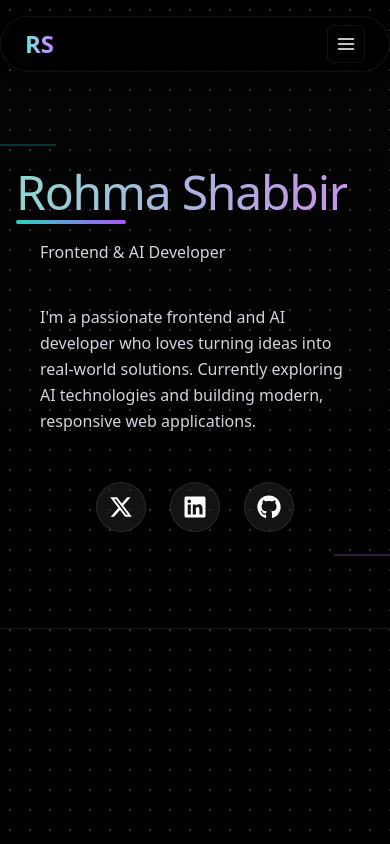
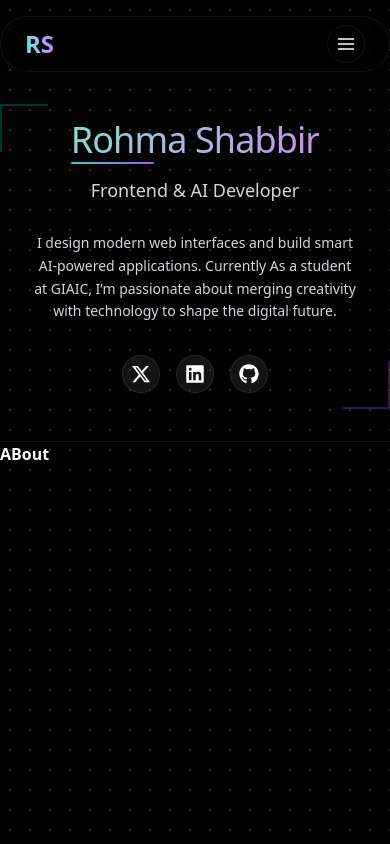
Before and after one commit to RohmaShabbir/Portfolio, a Next.js app: page / in a window 390 px wide. Built offline with nearby package versions, Linux system fonts and the light colour scheme.

Commit message:
Add initial portfolio code

```diff
--- a/src/app/globals.css
+++ b/src/app/globals.css
@@ -2,6 +2,11 @@
 @import "tw-animate-css";
 
 @custom-variant dark (&:where(.dark, .dark *));
+
+
+
+
+
 
 /*
 @custom-variant dark (&:is(.dark *));
--- a/src/app/layout.tsx
+++ b/src/app/layout.tsx
@@ -2,6 +2,7 @@ import type { Metadata } from "next";
 import { Geist, Geist_Mono } from "next/font/google";
 import "./globals.css";
 import Navbar from "@/components/Navbar";
+import Link from "next/link";
 
 
 const geistSans = Geist({
@@ -30,7 +31,7 @@ export default function RootLayout({
         className={` ${geistSans.variable} ${geistMono.variable} antialiased`}
       >
         <div className="absolute top-0 z-[-2] h-screen w-screen bg-black bg-[radial-gradient(#ffffff33_1px,#000000_1px)] bg-[size:20px_20px]"></div>
-
+        <Link href="https://fonts.googleapis.com/css2?family=Poppins:wght@100;200&display=swap" rel="stylesheet"></Link>
         <Navbar/>
         {children}
       </body>
--- a/src/app/page.tsx
+++ b/src/app/page.tsx
@@ -1,3 +1,4 @@
+import About from "@/components/About";
 import Hero from "@/components/Hero";
 
 
@@ -5,6 +6,7 @@ export default function Home() {
   return (
     <main className="">
       <Hero/>
+      <About/>
     </main>
   );
 }
--- /dev/null
+++ b/src/components/About.tsx
@@ -0,0 +1,11 @@
+import React from 'react'
+
+const About = () => {
+  return (
+    <div className='font-bold text-white'>
+      ABout
+    </div>
+  )
+}
+
+export default About
--- a/src/components/Hero.tsx
+++ b/src/components/Hero.tsx
@@ -4,16 +4,16 @@ import { FaXTwitter, FaLinkedin, FaGithub } from 'react-icons/fa6';
 
 const Hero = () => {
   return (
-    <div className='max-w-5xl mx-auto border-b border-neutral-800/50 py-24 px-4 lg:px-8'
+    <div className='max-w-5xl mx-auto border-b border-neutral-800/50 py-12 sm:py-16 md:py-20 lg:py-24 px-4 sm:px-6 lg:px-8'
          style={{ background: 'linear-gradient(to bottom, rgba(38, 38, 38, 0.1), transparent)' }}>
-      <div className='flex flex-col lg:flex-row items-center justify-between gap-10'>
+      <div className='flex flex-col lg:flex-row items-center justify-between gap-8 md:gap-10'>
         {/* Left Side: Content */}
-        <div className='flex flex-col items-start text-left w-full lg:w-1/2 relative'>
-          {/* Decorative elements */}
-          <div className='absolute -top-6 -left-6 w-16 h-16 border-l-2 border-t-2 border-teal-400/30 opacity-80'></div>
-          <div className='absolute -bottom-6 -right-6 w-16 h-16 border-r-2 border-b-2 border-purple-400/30 opacity-80'></div>
+        <div className='flex flex-col items-center md:items-start text-center md:text-left w-full lg:w-1/2 relative'>
+          {/* Decorative elements - visible on all screens */}
+          <div className='absolute -top-4 -left-4 sm:-top-6 sm:-left-6 w-12 h-12 sm:w-16 sm:h-16 border-l-2 border-t-2 border-teal-400/30 opacity-80'></div>
+          <div className='absolute -bottom-4 -right-4 sm:-bottom-6 sm:-right-6 w-12 h-12 sm:w-16 sm:h-16 border-r-2 border-b-2 border-purple-400/30 opacity-80'></div>
 
-          <h1 className='text-5xl sm:text-6xl font-light text-white tracking-tight lg:text-7xl relative'>
+          <h1 className='text-4xl xs:text-5xl sm:text-6xl font-light text-white tracking-tight lg:text-7xl relative'>
             <span style={{
               color: 'transparent',
               backgroundImage: 'linear-gradient(to right, #8bd8d2, #c792ea)',
@@ -22,51 +22,42 @@ const Hero = () => {
             }}>
               Rohma Shabbir
             </span>
-            <span className='absolute -bottom-2 left-0 w-1/3 h-1 rounded-full'
+            <span className='absolute -bottom-1 sm:-bottom-2 left-0 w-1/3 h-0.5 sm:h-1 rounded-full'
                   style={{ background: 'linear-gradient(to right, #2dd4bf, #a855f7)' }}></span>
           </h1>
 
-          <h2 className='text-gray-300 sm:text-2xl font-light lg:text-3xl mt-6'>
-            <span className='px-6 py-1 rounded-lg '
-                  style={{
-                    // backgroundColor: 'rgba(38, 38, 38, 0.5)',
-                    // borderColor: 'rgba(55, 65, 81, 0.5)'
-                  }}>
+          <h2 className='text-gray-300 text-lg sm:text-xl md:text-2xl font-light lg:text-3xl mt-4 sm:mt-6'>
+            <span className='px-3 sm:px-4 py-0.5 sm:py-1 md:px-6 md:py-1 rounded-lg'>
               Frontend & AI Developer
             </span>
           </h2>
 
           {/* About Section */}
-          <p className='text-gray-300 mt-8 text-base sm:text-lg leading-relaxed px-6 py-2 rounded-xl'
-             style={{
-              //  backgroundColor: 'rgba(23, 23, 23, 0.3)',
-              //  backdropFilter: 'blur(10px)',
-              //  border: '1px solid rgba(55, 65, 81, 0.5)'
-             }}>
-            I'm a passionate frontend and AI developer who loves turning ideas into real-world solutions.
-            Currently exploring AI technologies and building modern, responsive web applications.
+          <p className='text-gray-300 mt-5 sm:mt-6 md:mt-8 text-sm xs:text-base sm:text-lg leading-relaxed px-4 sm:px-6 py-2 rounded-xl max-w-md md:max-w-none'>
+          I design modern web interfaces and build smart AI-powered applications.
+          Currently As a student at GIAIC, I’m passionate about merging creativity with technology to shape the digital future.
           </p>
 
           {/* Social Icons */}
-          <div className='flex px-20 gap-6 mt-10 text-white text-2xl relative z-10'>
-            <a href='https://x.com' target='_blank' rel='noopener noreferrer'
-               className='p-3 rounded-full transition-all duration-300 hover:border-teal-400/30'
+          <div className='flex lg:px-20 justify-center md:justify-start gap-4 sm:gap-5 md:gap-6 mt-6 sm:mt-8 md:mt-10 text-white text-xl sm:text-2xl relative z-10'>
+            <a href='https://x.com/X_Rohma?t=J9w1eXHOfDLlpBhWdJ4yuA&s=08' target='_blank' rel='noopener noreferrer'
+               className='p-2 sm:p-3 rounded-full transition-all duration-300 hover:border-teal-400/30'
                style={{
                  backgroundColor: 'rgba(38, 38, 38, 0.5)',
                  border: '1px solid rgba(55, 65, 81, 0.5)'
                }}>
               <FaXTwitter className='hover:text-teal-300 transition' />
             </a>
-            <a href='https://linkedin.com' target='_blank' rel='noopener noreferrer'
-               className='p-3 rounded-full transition-all duration-300 hover:border-blue-400/30'
+            <a href='https://www.linkedin.com/in/rohma-shabbir-216a662ba/' target='_blank' rel='noopener noreferrer'
+               className='p-2 sm:p-3 rounded-full transition-all duration-300 hover:border-blue-400/30'
                style={{
                  backgroundColor: 'rgba(38, 38, 38, 0.5)',
                  border: '1px solid rgba(55, 65, 81, 0.5)'
                }}>
               <FaLinkedin className='hover:text-blue-300 transition' />
             </a>
-            <a href='https://github.com' target='_blank' rel='noopener noreferrer'
-               className='p-3 rounded-full transition-all duration-300 hover:border-purple-400/30'
+            <a href='https://github.com/RohmaShabbir' target='_blank' rel='noopener noreferrer'
+               className='p-2 sm:p-3 rounded-full transition-all duration-300 hover:border-purple-400/30'
                style={{
                  backgroundColor: 'rgba(38, 38, 38, 0.5)',
                  border: '1px solid rgba(55, 65, 81, 0.5)'
@@ -76,22 +67,22 @@ const Hero = () => {
           </div>
         </div>
 
-        {/* Right Side: Gradient Sphere */}
-        <div className='hidden lg:flex w-1/2 justify-center'>
-          <div className='relative w-64 h-64'>
+        {/* Right Side: Gradient Sphere - Visible on all screens but adjusted size */}
+        <div className='hidden lg:flex justify-center mt-8 lg:mt-0 w-full lg:w-1/2'>
+          <div className='relative w-40 h-40 xs:w-48 xs:h-48 sm:w-56 sm:h-56 md:w-60 md:h-60 lg:w-64 lg:h-64'>
             <div className='absolute inset-0 rounded-full opacity-70'
                  style={{
                    background: 'linear-gradient(135deg, rgba(16, 185, 129, 0.2), rgba(168, 85, 247, 0.3), rgba(236, 72, 153, 0.2)',
                    filter: 'blur(20px)',
                    animation: 'pulse 6s cubic-bezier(0.4, 0, 0.6, 1) infinite'
                  }}></div>
-            <div className='absolute inset-4 rounded-full'
+            <div className='absolute inset-2 sm:inset-3 md:inset-4 rounded-full'
                  style={{
                    background: 'linear-gradient(135deg, rgba(16, 185, 129, 0.1), rgba(168, 85, 247, 0.2), rgba(236, 72, 153, 0.1))',
                    border: '1px solid rgba(55, 65, 81, 0.5)',
                    backdropFilter: 'blur(10px)'
                  }}></div>
-            <div className='absolute inset-8 rounded-full'
+            <div className='absolute inset-4 sm:inset-6 md:inset-8 rounded-full'
                  style={{
                    background: 'linear-gradient(135deg, rgba(16, 185, 129, 0.05), rgba(168, 85, 247, 0.1), rgba(236, 72, 153, 0.05))',
                    border: '1px solid rgba(55, 65, 81, 0.3)',
--- a/src/components/Navbar.tsx
+++ b/src/components/Navbar.tsx
@@ -45,7 +45,7 @@ const Navbar = () => {
         <button
           onClick={toggleMenu}
           aria-label="Toggle Menu"
-          className="md:hidden hover:bg-neutral-800/50 border border-neutral-800/50 p-2 rounded-md"
+          className="md:hidden hover:bg-neutral-800/50 border border-neutral-800/50 p-2 rounded-full"
         >
           {isMenuOpen ? (
             <FiX className="text-xl text-white" />
@@ -58,7 +58,7 @@ const Navbar = () => {
       {/* Mobile Navigation */}
       {isMenuOpen && (
         <div
-          className="md:hidden fixed inset-0 top-20 bg-neutral-900/95 backdrop-blur-3xl z-40 overflow-y-auto"
+          className="md:hidden fixed inset-0 top-20 bg-black/50 backdrop-blur-3xl z-40 overflow-y-auto"
           style={{ animation: "fadeIn 0.3s ease-out forwards" }}
         >
           <div className="flex flex-col items-center gap-8 py-8 px-4">
```
